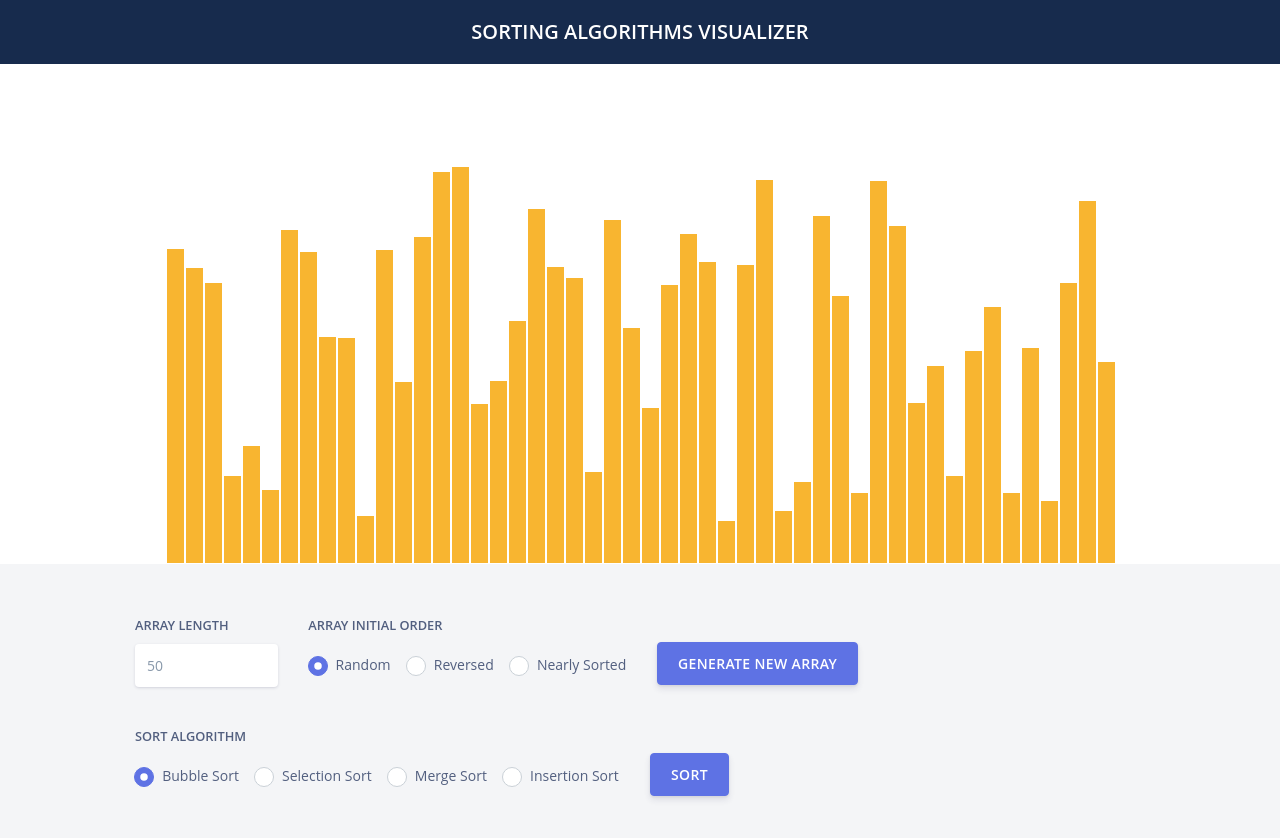
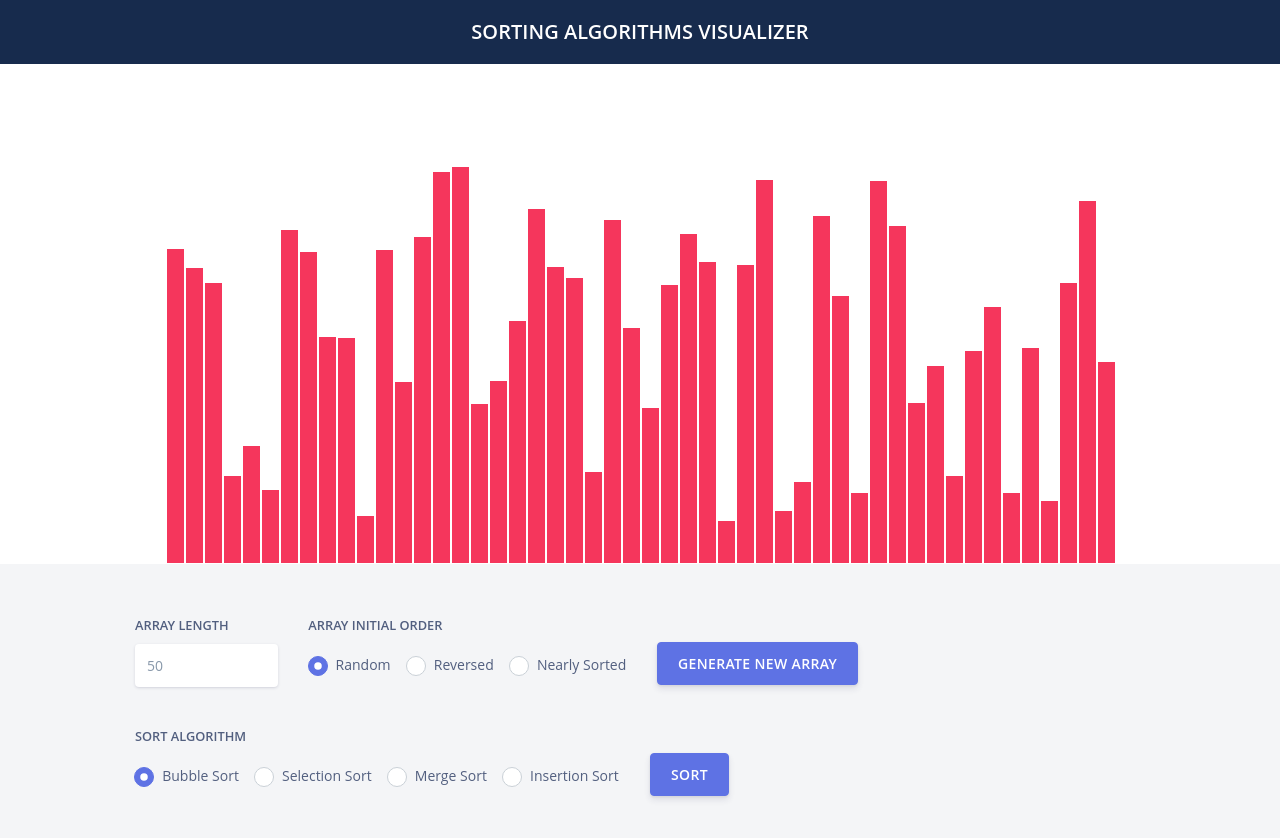
Before and after one commit to MohamedMahmoudHassan/Sorting-Algorithms-Visualizer, a React (Create React App) app: page / in a window 1280 px wide. Shown: the top 838 px of the page. Built offline with nearby package versions, Linux system fonts and the light colour scheme.

Commit message:
Bars colors changed

```diff
--- a/src/components/arrayBar.jsx
+++ b/src/components/arrayBar.jsx
@@ -2,13 +2,18 @@ import React from "react";
 
 const ArrayBar = ({ element, maxValue, barsNumber }) => {
   const colorsSchema = {
-    normal: "#F8B530",
-    isInComparison: "#68CBD0",
-    isInSwap: "#08872C"
-  }
+    normal: "#f5365c",
+    isInComparison: "#32325d",
+    isInSwap: "#2dce89"
+  };
+  // const colorsSchema = {
+  //   normal: "#F8B530",
+  //   isInComparison: "#68CBD0",
+  //   isInSwap: "#08872C"
+  // };
 
   const style = {
-    width: 950 / barsNumber - 2,
+    width: 950 / Math.max(barsNumber, 8) - 2,
     height: element.value,
     marginTop: maxValue - element.value - 3,
     marginLeft: 2,
@@ -21,7 +26,7 @@ const ArrayBar = ({ element, maxValue, barsNumber }) => {
         : colorsSchema.normal
   };
 
-  return <div style={style}></div>;
+  return <div style={style} />;
 };
 
 export default ArrayBar;
```
